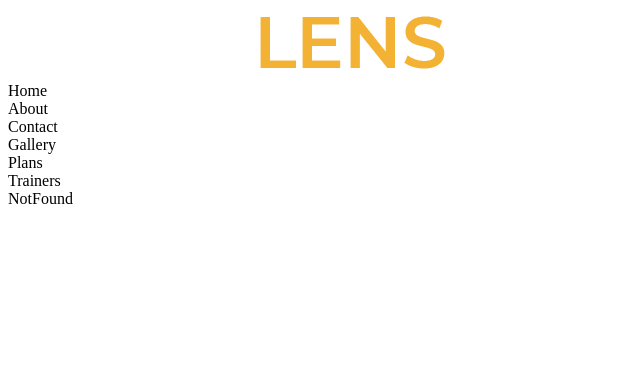
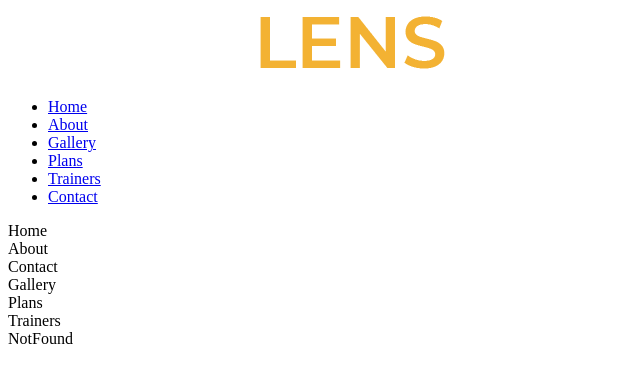
Before and after one commit to erickdc7/react-trainer-website, a React (Create React App) app: page / in a window 1280 px wide. Shown: the top 382 px of the page, without its empty margins (0-640 px from the left). Built offline with nearby package versions, Linux system fonts and the light colour scheme; the HTML template or start-up script is replaced by a standard one.

Commit message:
links added to Navbar.jsx component

```diff
--- a/src/components/Navbar.jsx
+++ b/src/components/Navbar.jsx
@@ -1,6 +1,7 @@
 import { Link, NavLink } from 'react-router-dom'
 import './navbar.css'
 import Logo from '../images/logo.png'
+import { links } from '../data'
 
 const Navbar = () => {
     return (
@@ -9,6 +10,20 @@ const Navbar = () => {
                 <Link to='/' className='logo'>
                     <img src={Logo} alt="nav logo" />
                 </Link>
+
+                <ul className="nav__links">
+                    {
+                        links.map(({ name, path }, index) => {
+                            return (
+                                <li>
+                                    <NavLink to={path}>{name}</NavLink>
+                                </li>
+                            )
+                        })
+                    }
+                </ul>
+
+
             </div>
         </nav>
     )
```
